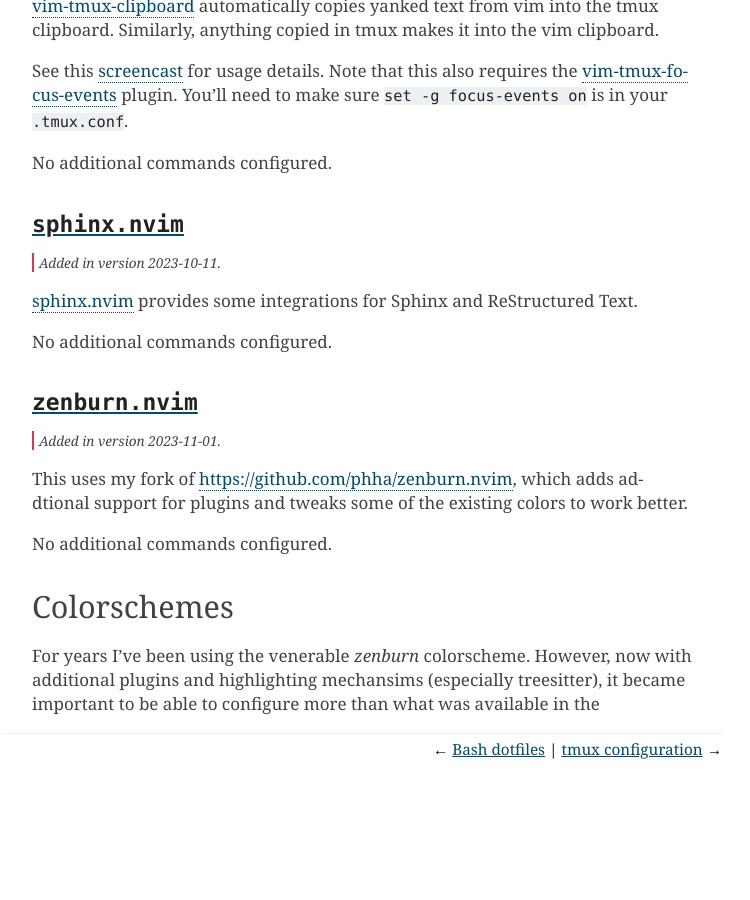
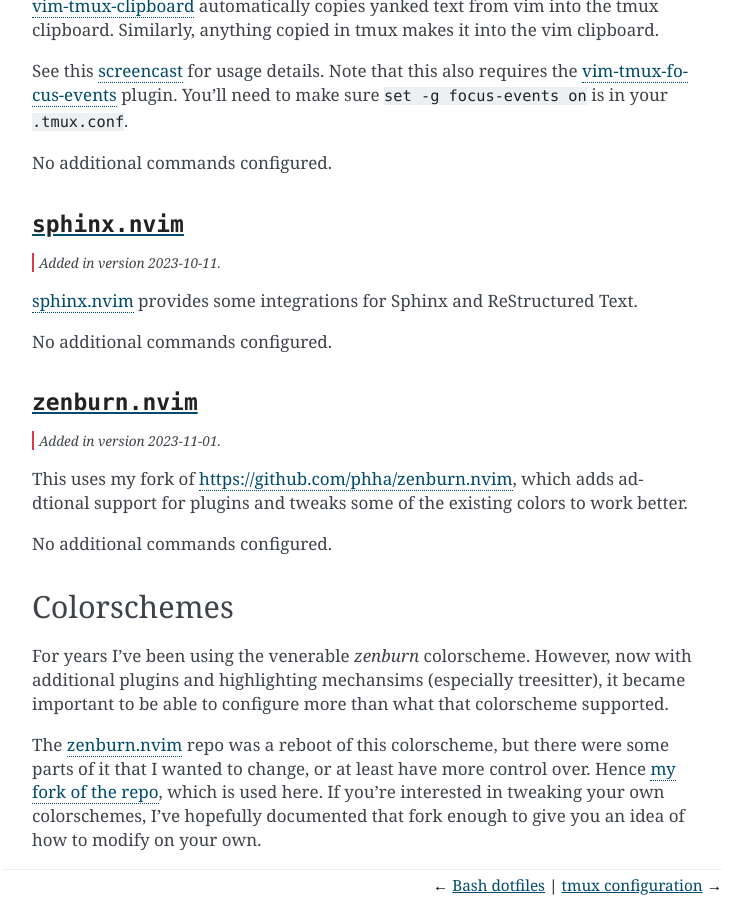
Before and after one commit to daler/dotfiles, a Sphinx documentation site: the page built from docs/vim.rst, in a window 1280 px wide and 900 px high, scrolled down 20210 px. Shown: the whole window, without its empty margins (388-1138 px from the left). Built offline with Sphinx 7.4.7, drawn with Linux system fonts in a browser that asks for light colours; before the commit the page ends 20974 px from its top, so only the background shows below that.

Commit message:
update colorscheme sectin

```diff
--- a/docs/vim.rst
+++ b/docs/vim.rst
@@ -1278,4 +1278,11 @@
 
 For years I've been using the venerable *zenburn* colorscheme. However, now
 with additional plugins and highlighting mechansims (especially treesitter), it
-became important to be able to configure more than what was available in the
+became important to be able to configure more than what that colorscheme supported.
+
+The `zenburn.nvim <https://github.com/phha/zenburn.nvim>`_ repo was a reboot of
+this colorscheme, but there were some parts of it that I wanted to change, or
+at least have more control over. Hence `my fork of the repo
+<https://github.com/daler/zenburn.nvim>`_, which is used here. If you're
+interested in tweaking your own colorschemes, I've hopefully documented that
+fork enough to give you an idea of how to modify on your own.
```
